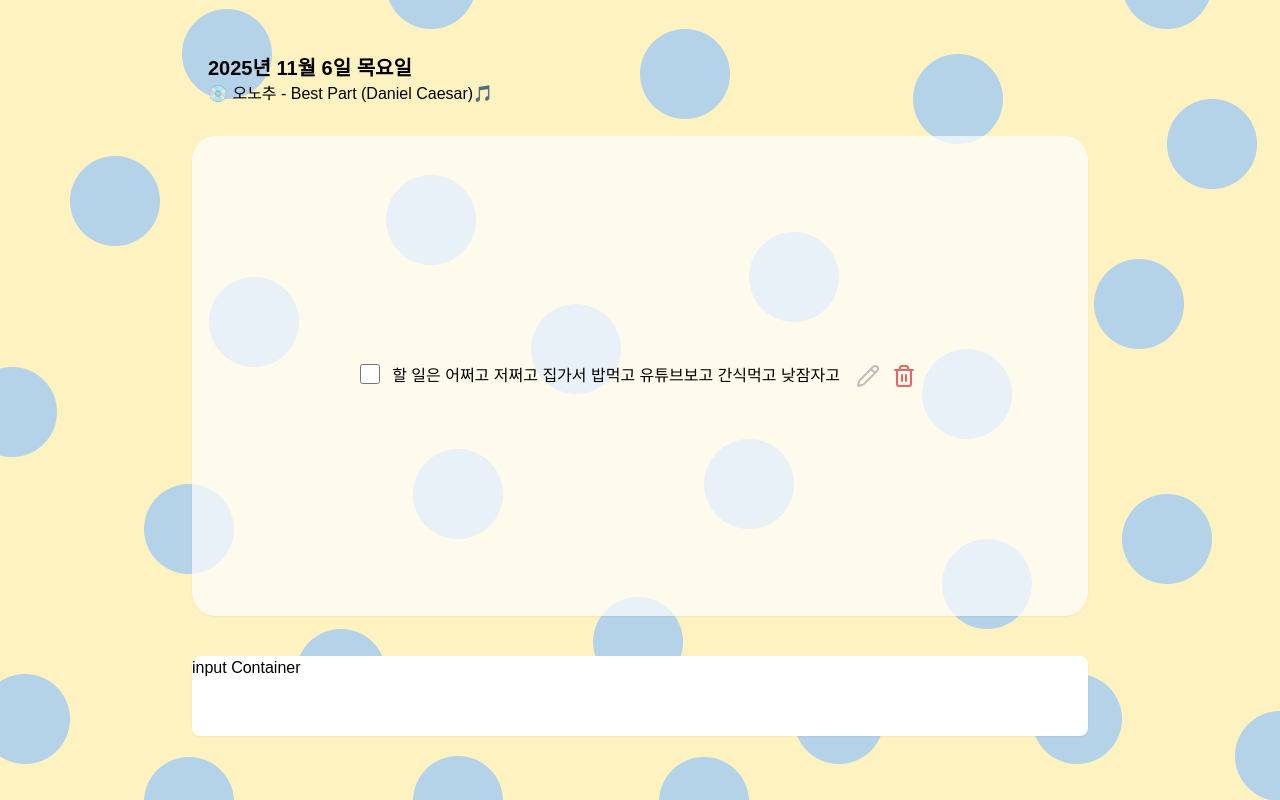
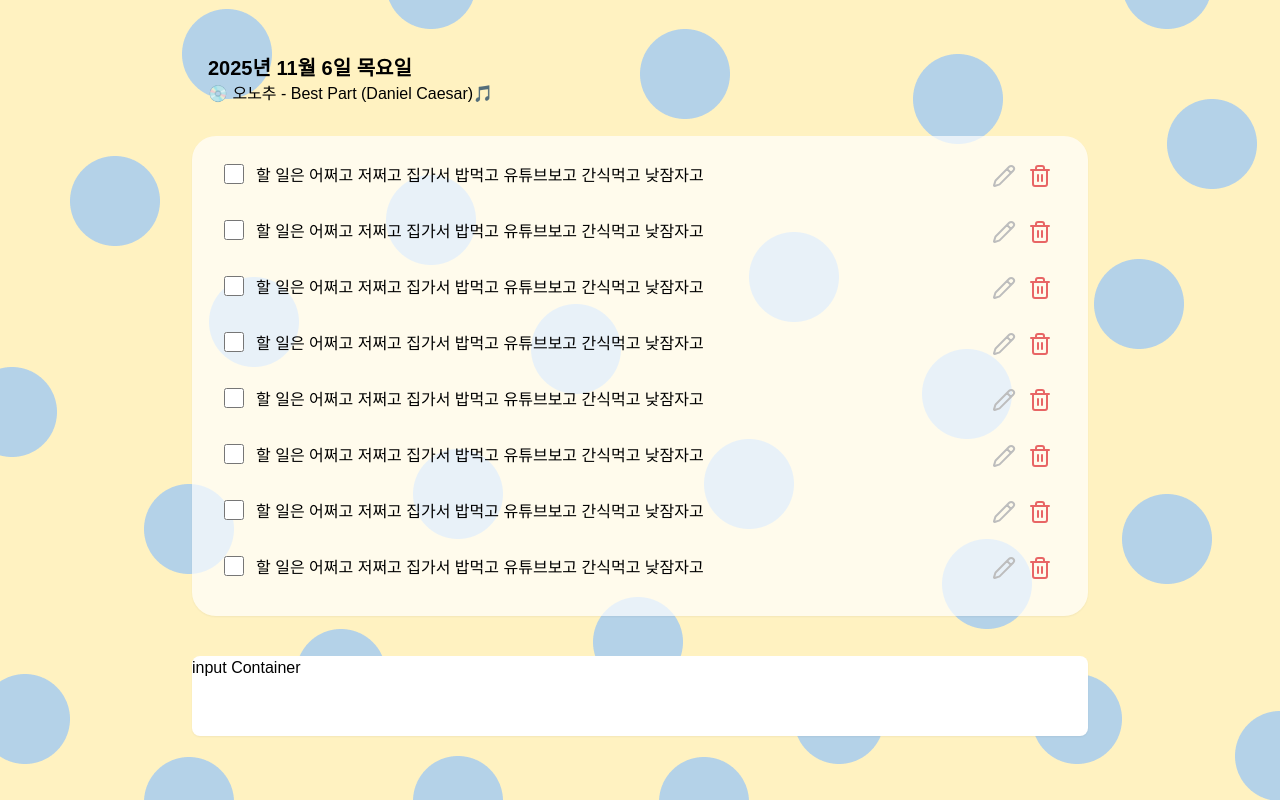
Before and after one commit to xxxjinn/VueDoList, a Vue app: page / in a window 1280 px wide. Built offline with nearby package versions, Linux system fonts and the light colour scheme; a web font is replaced by a local one.

Commit message:
feat: ToDoList 퍼블리싱

```diff
--- a/src/components/ToDoList.vue
+++ b/src/components/ToDoList.vue
@@ -3,5 +3,16 @@ import ToDoItem from '@/components/ToDoItem.vue';
 </script>
 
 <template>
-  <ToDoItem />
+  <div class="w-full h-full overflow-y-scroll px-2 flex flex-col gap-6">
+    <ToDoItem />
+    <ToDoItem />
+    <ToDoItem />
+    <ToDoItem />
+    <ToDoItem />
+    <ToDoItem />
+    <ToDoItem />
+    <ToDoItem />
+    <ToDoItem />
+    <ToDoItem />
+  </div>
 </template>
```
